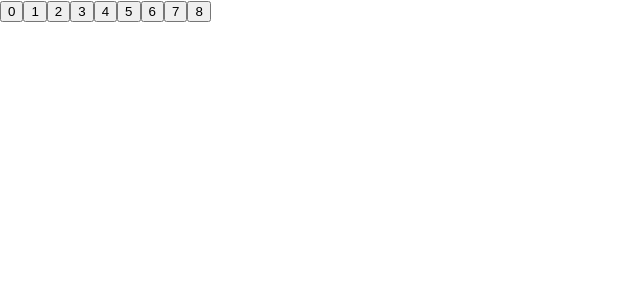
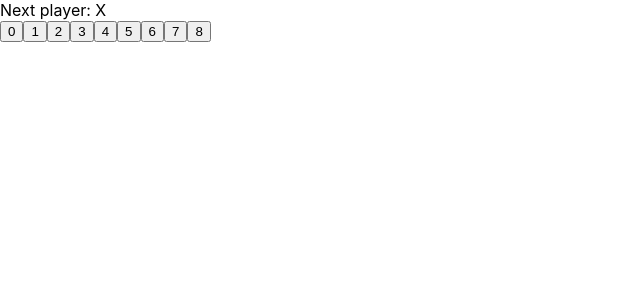
Before and after one commit to memukherjee/tic-tac-toe-tdd, a React (Create React App) app: page / in a window 1280 px wide. Shown: the top 300 px of the page, without its empty margins (0-640 px from the left). Built offline with nearby package versions, Linux system fonts and the light colour scheme.

Commit message:
Status text added

```diff
--- a/src/component/Board.jsx
+++ b/src/component/Board.jsx
@@ -1,11 +1,16 @@
 export default function Board() {
     return (
-        <div className="board">
+        <>
+            <div className="status" data-testid="status">
+                Next player: X
+            </div>
+            <div className="board" data-testid="board">
                 {[...Array(9).keys()].map((i) => (
                     <button key={i} className="square" data-testid="square">
                         {i}
                     </button>
                 ))}
             </div>
+        </>
     );
 }
```
Lines whose indentation alone changed are shown as unchanged.
